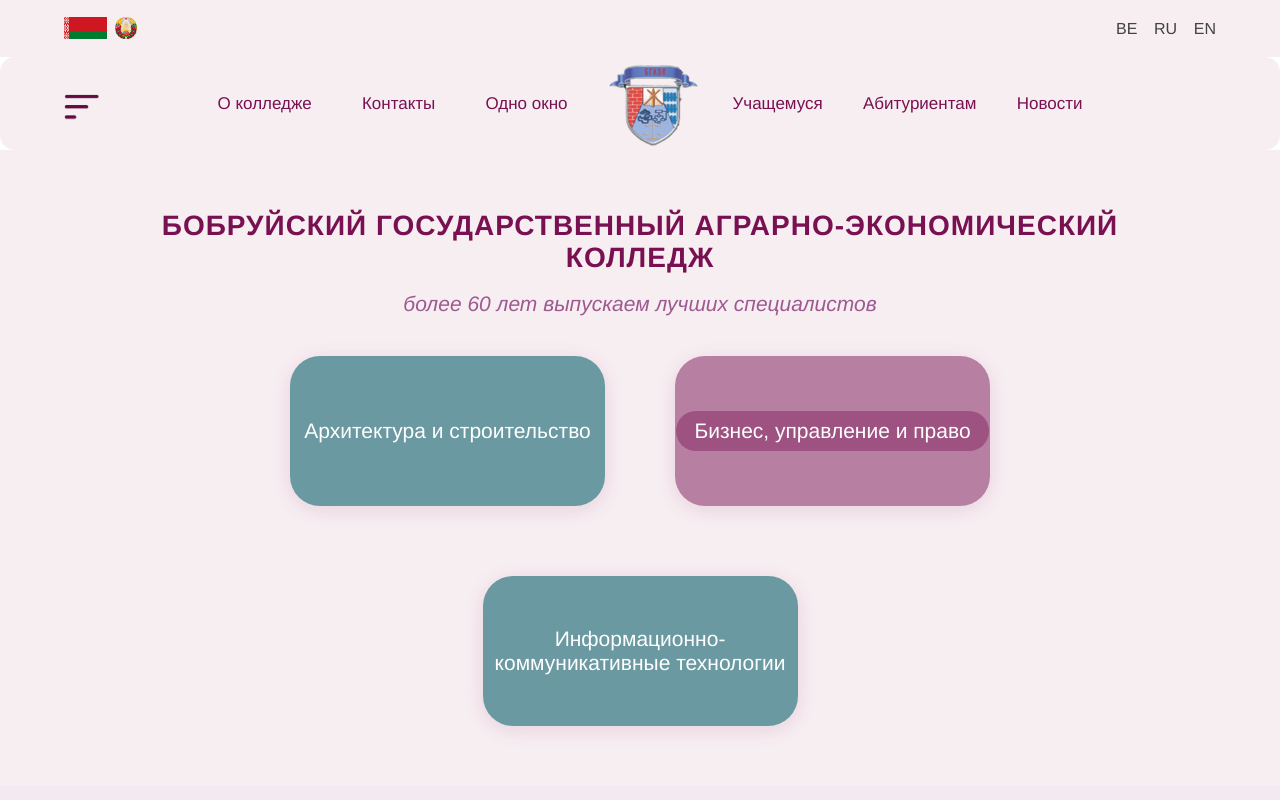
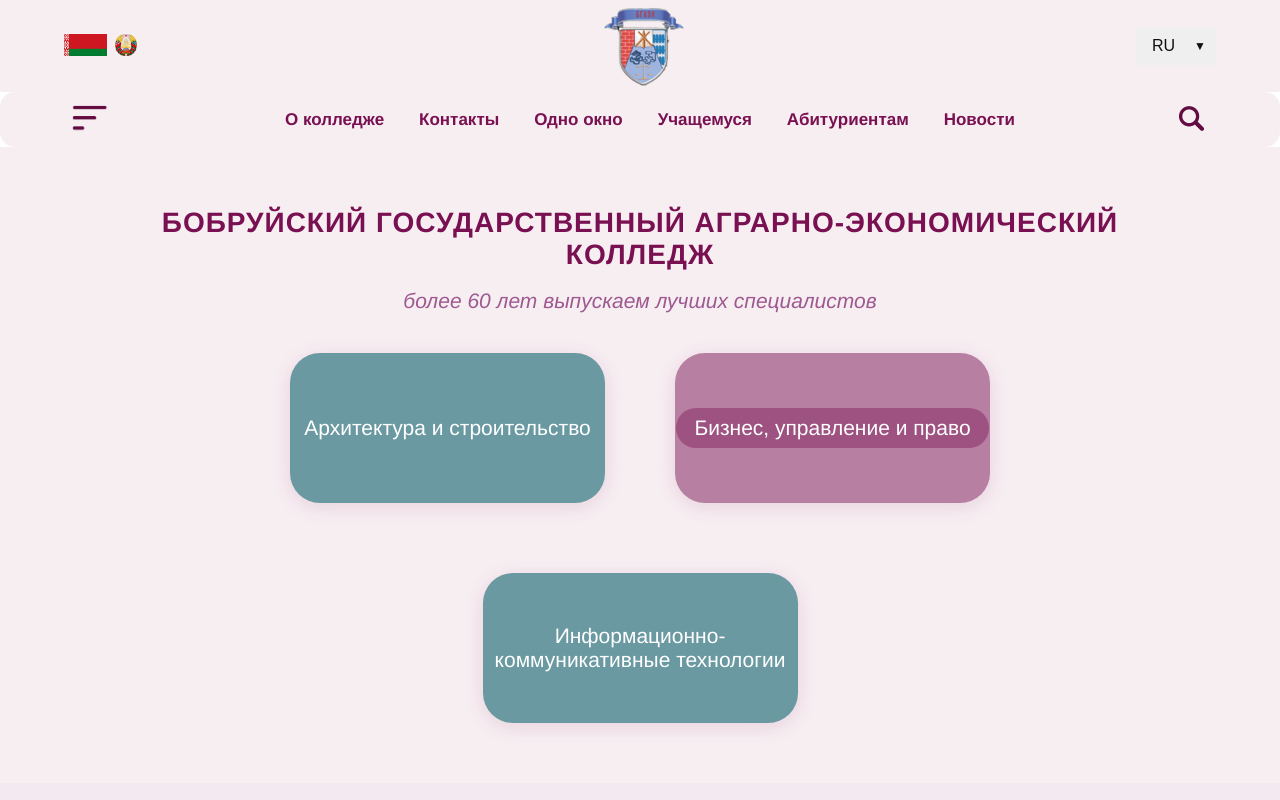
Before and after one commit to VladSurinov2077/bsaec_site, a plain HTML site: page index.html in a window 1280 px wide. Shown: the top 800 px of the page. Drawn offline with Linux system fonts and the light colour scheme.

Commit message:
Добавил кнопку поиска. Реализовал выпадающее меню с выбором текста. Стилистически поменял header и upperheader

```diff
--- a/header.html
+++ b/header.html
@@ -7,25 +7,18 @@
                     <img class="header_menuicon" src="./res/icons/icon_menu.png" alt="">
                 </button>
                 <nav class="header_nav header-nav">
-                <div class="header-nav_wrapper header-nav_wrapper__p1">
-                    <ul class="header-nav_list  header-nav_list__p1">
+                        <ul class="header-nav_list">
                             <li class="header-nav_item"><a href="" class="header-nav_link">О колледже</a></li>
                             <li class="header-nav_item"><a href="" class="header-nav_link">Контакты</a></li>
                             <li class="header-nav_item"><a href="" class="header-nav_link">Одно окно</a></li>
-                    </ul>
-                </div>
-                <a class="header_logoLink">
-                    <img class="header_logo" src="./res/icons/icon_main.png">
-                </a>
-
-                <div class="header-nav_wrapper header-nav_wrapper__p2">
-                    <ul class="header-nav_list header-nav_list__p2">
                             <li class="header-nav_item"><a href="" class="header-nav_link">Учащемуся</a></li>
                             <li class="header-nav_item"><a href="" class="header-nav_link">Абитуриентам</a></li>
                             <li class="header-nav_item"><a href="" class="header-nav_link">Новости</a></li>
                         </ul>
-                </div>
                 </nav>
+                <button class="header_searchbutton">
+                    <img class="header_searchicon" src="./res/icons/icon_loop.png" alt="">
+                </button>
             </div>
         </div>
     </div>
--- a/index.html
+++ b/index.html
@@ -17,5 +17,6 @@
     </div>
     <script src="./scripts/import-cashed-html.js"></script>
     <script src="./scripts/import-content.js"></script>
+    <script src="./scripts/header-dropdown.js"></script>
 </body>
 </html>
--- /dev/null
+++ b/scripts/header-dropdown.js
@@ -0,0 +1,30 @@
+document.addEventListener('DOMContentLoaded', function() {
+    document.addEventListener('click', function(e) {
+        // Открытие/закрытие dropdown
+        if (e.target.matches('#upperheader-dropdownToggle')) {
+            const menu = document.querySelector('#upperheader-dropdownMenu');
+            if (menu) menu.classList.toggle('show');
+        }
+
+        // Выбор пункта меню
+        if (e.target.matches('#upperheader-dropdownMenu li a')) {
+            e.preventDefault();
+            const toggle = document.querySelector('#upperheader-dropdownToggle');
+            if (toggle) toggle.textContent = e.target.textContent;
+            const menu = document.querySelector('#upperheader-dropdownMenu');
+            if (menu) menu.classList.remove('show');
+
+            const selectedValue = e.target.getAttribute('data-value');
+            console.log('Выбран вариант:', selectedValue);
+        }
+
+        // Закрытие dropdown при клике вне его
+        if (!e.target.matches('#upperheader-dropdownToggle') &&
+            !e.target.closest('#upperheader-dropdownMenu')) {
+            const menu = document.querySelector('#upperheader-dropdownMenu');
+            if (menu && menu.classList.contains('show')) {
+                menu.classList.remove('show');
+            }
+        }
+    });
+});
--- a/styles/header.css
+++ b/styles/header.css
@@ -1,81 +1,63 @@
 .header {
   width: 100%;
-  min-height: 90px;
+  min-height: 55px;
   display: flex;
   justify-content: center;
   align-items: center;
   /* background-color: rgb(100, 143, 152); */
-  background-color:  #f7eef2;
+  background-color: #f7eef2;
   border-radius: 15px;
 }
-.header_container{
+
+.header_container {
   width: 90%;
   margin: 0 auto;
 }
 
 .header .header_contentBox {
   width: 100%;
-  min-height: 90px;
+  min-height: 55px;
   font-family: Helvetica, Arial, sans-serif;
-}
-.header_menuicon{
-  margin-bottom: 5px;
-}
-.header_logoLink {
-  grid-column: 2;
-  /* background-color: rgb(78, 111, 120); */
-  border-radius: 15px;
   display: flex;
-  justify-content: center;
   align-items: center;
-}
-
-.header .header_contentBox .header_logo {
-  margin-left: 5px;
-  margin-right: 10px;
-  width: 100px;
-  height: 93px;
 }
 
 .header .header_contentBox .header_navBox {
   margin: 0 auto;
   width: 100%;
-  display: flex;
-  align-items: center;
+  display: grid;
+  grid-template-columns: 50px auto 50px;
 }
-.header_menubutton{
-  width: 20px;
-  height: 20px;
+
+.header_menubutton {
+  grid-column: 1;
+  width: 50x;
+  height: 50px;
   border: none;
   background: none;
 }
-.header_menuicon{
+
+.header_menuicon {
   width: 35px;
   height: 27px;
 }
 
 .header .header_contentBox .header_navBox .header-nav {
+  grid-column: 2;
   width: 100%;
-  display: grid;
-  grid-template-columns: 1fr min-content 1fr;
+  max-width: 800px;
+  display: flex;
+  align-items: center;
+  margin: 0 auto;
+  /* grid-template-columns: 1fr min-content 1fr; */
 }
-.header-nav_wrapper__p1{
-    display: flex;
-    align-items: center;
-    justify-content: right;
-}
-.header-nav_wrapper__p2{
-    display: flex;
-    align-items: center;
-    justify-content: left;
-}
+
 .header .header_contentBox .header_navBox .header-nav_list {
+  width: 100%;
   min-height: 50px;
-  padding-left: 25px;
+  padding-left: 45px;
   padding-right: 25px;
-    min-width: 300px;
-  width: 100%;
-  max-width: 400px;
+  /* max-width: 400px; */
   /* background-color: rgb(78, 111, 120); */
   display: flex;
   justify-content: space-between;
@@ -83,26 +65,26 @@
   flex-wrap: wrap;
   list-style: none;
 }
-.header-nav_list__p1{
-
-  border-top-left-radius: 15px;
-  border-bottom-left-radius: 15px;
-}
-.header-nav_list__p2{
-
-  border-top-right-radius: 15px;
-  border-bottom-right-radius: 15px;
-}
 
 .header .header_contentBox .header_navBox .header-nav_list .header-nav_item .header-nav_link {
   font-family: Helvetica, Arial, sans-serif;
   color: #791051;
   text-decoration: none;
   font-size: 1.7rem;
-  font-weight: 500;
+  font-weight: 600;
   text-wrap-mode: nowrap;
 }
+
 .header-nav_item:hover {
   text-decoration-color: #791051;
   text-decoration: underline;
 }
+.header_searchbutton{
+  grid-column: 3;
+  border: none;
+  background: none;
+}
+.header_searchicon{
+  width: 25px;
+  height: 25px;
+}
--- a/styles/index.css
+++ b/styles/index.css
@@ -34,4 +34,4 @@ html {
   height: 16px;
   background-color: #D9D9D9;
   border-radius: 90px;
-}/*# sourceMappingURL=index.css.map */
+}
--- a/styles/upperheader.css
+++ b/styles/upperheader.css
@@ -12,6 +12,10 @@
   display: flex;
   justify-content: space-between;
   align-items: center;
+}
+.upperheader_logo{
+  width: 90px;
+  height: 90px;
 }
 .upperheader .upperheader_contentBox .upperheader_chooseLangBox {
   width: 100%;
@@ -28,3 +32,55 @@
 .upperheader_govsymb{
   margin-right: 5px;
 }
+.upperheader-dropdown {
+    position: relative;
+    display: inline-block;
+    font-family: Arial, sans-serif;
+}
+
+.upperheader-dropdown_toggle {
+    border: none;
+    color: #111111;
+    padding: 10px 16px;
+    font-size: 16px;
+    cursor: pointer;
+    width: 80px;
+    text-align: left;
+    position: relative;
+}
+
+.upperheader-dropdown_toggle:after {
+    content: "▼";
+    font-size: 12px;
+    position: absolute;
+    right: 10px;
+    top: 50%;
+    transform: translateY(-50%);
+}
+.upperheader-dropdown_menu {
+    display: none;
+    position: absolute;
+    border: none;
+    background-color: #f9f9f9;
+    width: 80px;
+    box-shadow: 0px 8px 16px 0px rgba(0,0,0,0.2);
+    z-index: 1;
+    list-style: none;
+    padding: 0;
+    margin: 0;
+}
+
+.upperheader-dropdown_menu li a {
+    color: #111111;
+    padding: 12px 16px;
+    text-decoration: none;
+    display: block;
+}
+
+.upperheader-dropdown_menu li a:hover {
+    background-color: #f1f1f1;
+}
+
+.upperheader-dropdown_menu.show {
+    display: block;
+}
--- a/upperheader.html
+++ b/upperheader.html
@@ -3,13 +3,21 @@
     <div class="upperheader_container">
         <div class="upperheader_contentBox">
             <div class="upperheader_govsymbbox">
-                <img style="width: 43px; height: 22px;" class="upperheader_govsymb" src="./res/images/govflag.png" alt="">
-                <img style="width: 22px; height: 22px;" class="upperheader_govsymb" src="./res/images/govblazon.png" alt="">
+                <img style="width: 43px; height: 22px;" class="upperheader_govsymb" src="./res/images/govflag.png"
+                    alt="">
+                <img style="width: 22px; height: 22px;" class="upperheader_govsymb" src="./res/images/govblazon.png"
+                    alt="">
             </div>
-            <div class="upperheader_chooseLangBox upperheader-chooseLangBox">
-                <a href="" class="upperheader-chooseLangBox_lang">BE</a>
-                <a href="" class="upperheader-chooseLangBox_lang">RU</a>
-                <a href="" class="upperheader-chooseLangBox_lang">EN</a>
+            <a class="upperheader_logoLink">
+                <img class="upperheader_logo" src="./res/icons/icon_main.png">
+            </a>
+            <div class="upperheader_chooseLangDropdown upperheader-dropdown">
+                <button class="upperheader-dropdown_toggle dropdown-toggle" id="upperheader-dropdownToggle">RU</button>
+                <ul class="upperheader-dropdown_menu dropdown-menu" id="upperheader-dropdownMenu">
+                    <li><a href="#" data-value="langRU">RU</a></li>
+                    <li><a href="#" data-value="langBY">BY</a></li>
+                    <li><a href="#" data-value="langEN">EN</a></li>
+                </ul>
             </div>
         </div>
     </div>
```
Also changed, not shown: res/icons/icon_loop.png (added). Lines whose indentation alone changed are shown as unchanged.
